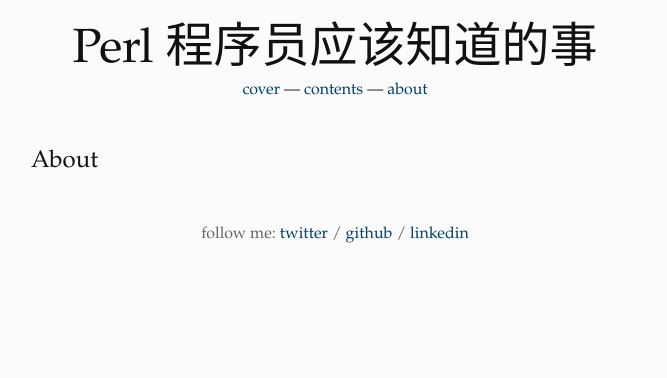
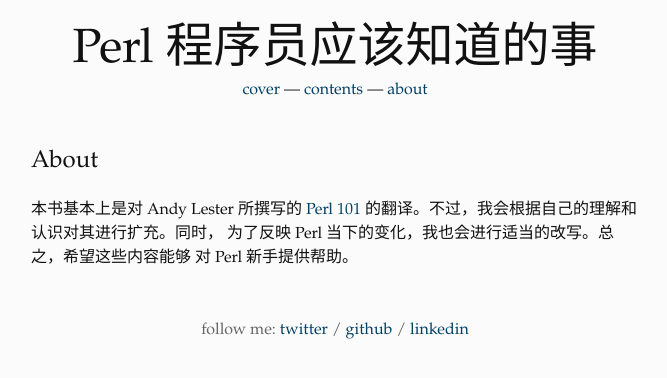
Before and after one commit to xuxiaodong/perl-things, a Jekyll site: the page built from about.html, in a window 1280 px wide. Shown: the top 378 px of the page, without its empty margins (305-972 px from the left). Built offline with Jekyll 4.4.1, drawn with Linux system fonts in a browser that asks for light colours; Markdown is read by kramdown in place of the engine named in the settings.

Commit message:
Update about

```diff
--- a/_posts/2013-10-23-how-to-get-perl.markdown
+++ b/_posts/2013-10-23-how-to-get-perl.markdown
@@ -4,11 +4,6 @@ title: '如何获得 Perl'
 date: 2013-10-23 16:20
 post-link: http://perl101.org/how-to-get-perl.html
 ---
-
-这个系列文章基本上是对 Andy Lester 所撰写的 Perl 101 的翻译，
-不过，我会根据自己的理解和认识对其进行扩充，同时，为了反映
-Perl 当下的变化，我也会进行适当的改写。总之，希望这些内容能够
-对 Perl 新手提供帮助。
 
 既然你已经下定决心要学习 Perl 这门编程语言，那么摆在你面前的第
 一件事就是得到它。
--- a/about.html
+++ b/about.html
@@ -4,3 +4,8 @@ title: About
 ---
 
 <h2>{{ page.title }}</h2>
+
+<p>本书基本上是对 Andy Lester 所撰写的 <a href="http://perl101.org">
+Perl 101</a> 的翻译。不过，我会根据自己的理解和认识对其进行扩充。同时，
+为了反映 Perl 当下的变化，我也会进行适当的改写。总之，希望这些内容能够
+对 Perl 新手提供帮助。</p>
```
